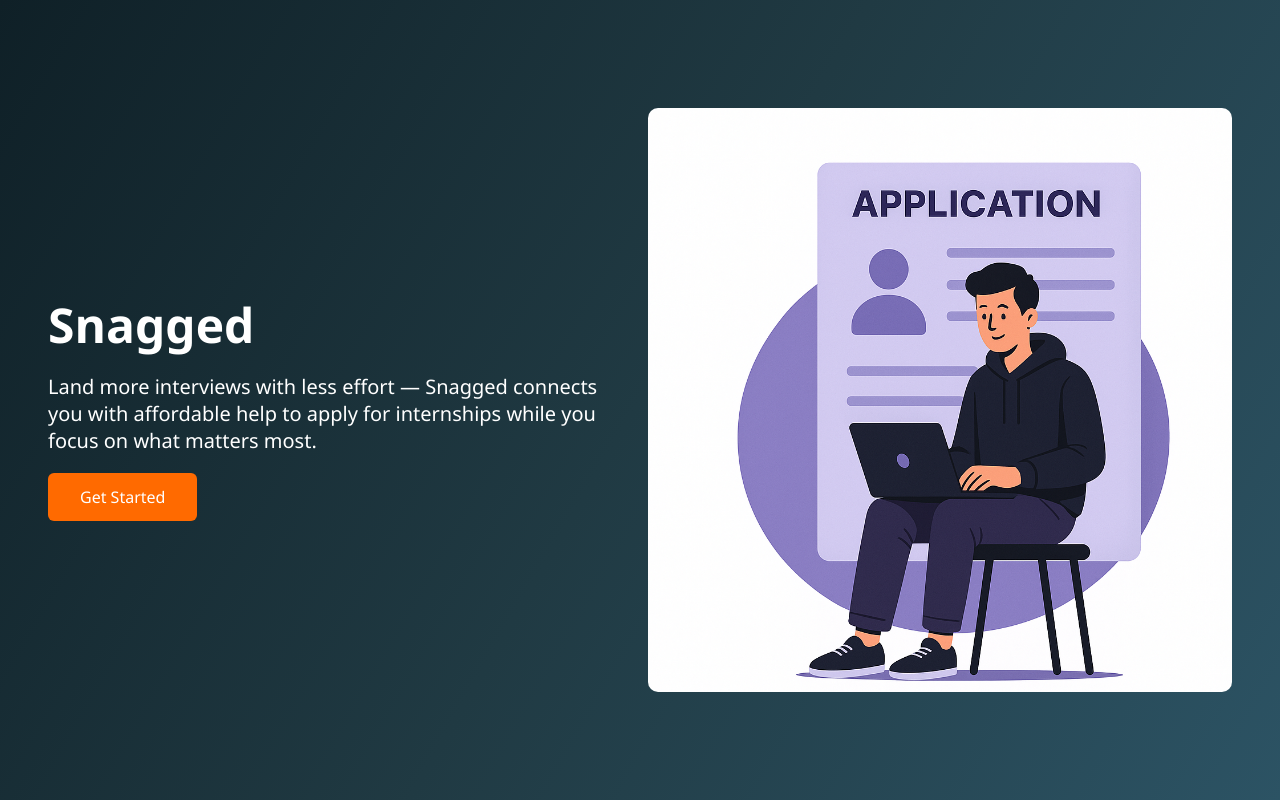
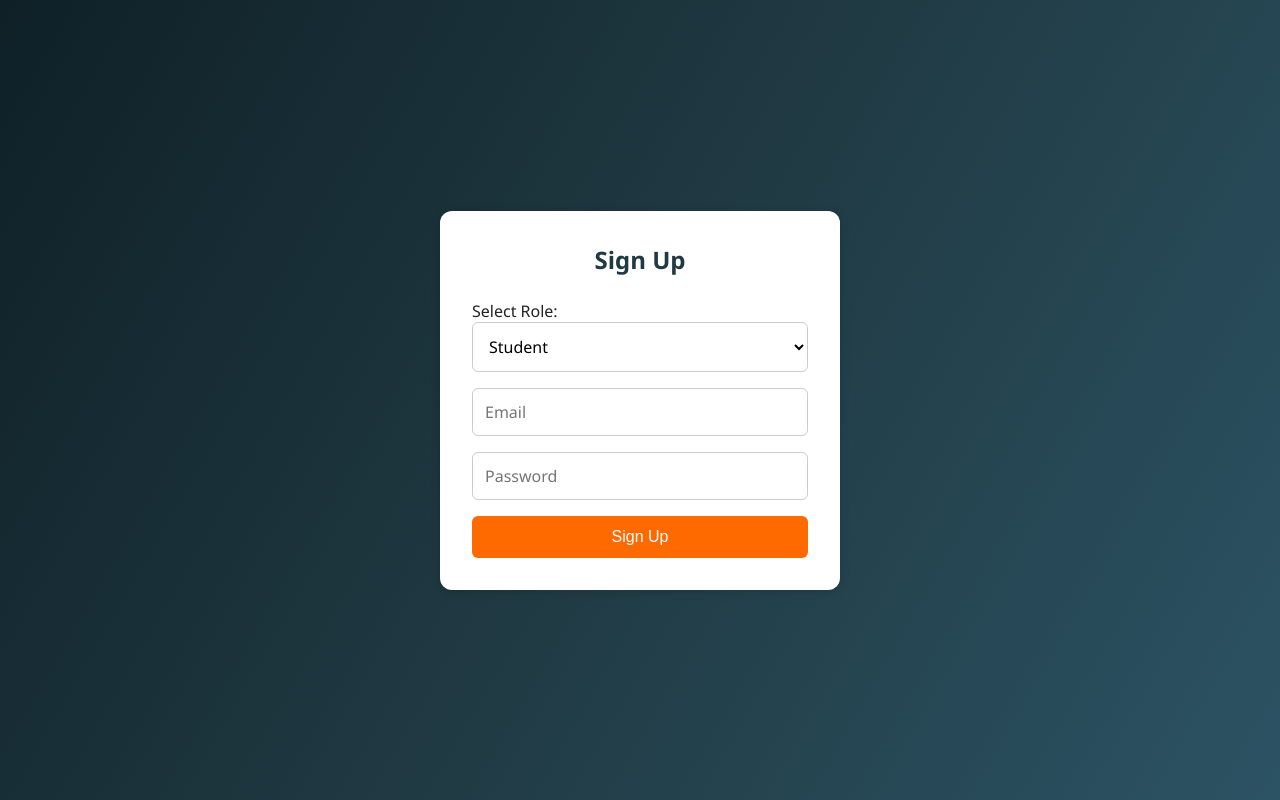
Before and after one commit to JonathanTeklu/jobapplyx, a React (Vite) app in the folder client/: page /signup in a window 1280 px wide. Shown: the top 800 px of the page. Built offline with nearby package versions, Linux system fonts and the light colour scheme.

Commit message:
signup/login changes

```diff
--- a/client/src/App.css
+++ b/client/src/App.css
@@ -16,6 +16,45 @@ body, html {
 .landing {
   width: 100%;
   overflow-x: hidden;
+}
+
+/* Top Navigation */
+.top-nav {
+  display: flex;
+  justify-content: space-between;
+  align-items: center;
+  padding: 1.5rem 2rem;
+  position: absolute;
+  top: 0;
+  width: 100%;
+  z-index: 10;
+  background-color: transparent;
+}
+
+.logo {
+  font-size: 1.5rem;
+  font-weight: bold;
+  color: white;
+}
+
+.nav-buttons {
+  display: flex;
+  gap: 1rem;
+}
+
+.nav-btn {
+  color: white;
+  text-decoration: none;
+  font-weight: 500;
+  padding: 0.5rem 1rem;
+  border: 1px solid white;
+  border-radius: 5px;
+  transition: 0.3s;
+}
+
+.nav-btn:hover {
+  background-color: white;
+  color: #222;
 }
 
 /* Hero */
@@ -120,6 +159,65 @@ body, html {
   color: #fff;
 }
 
+/* Signup Page Styles */
+.signup-container {
+  display: flex;
+  justify-content: center;
+  align-items: center;
+  min-height: 100vh;
+  background: linear-gradient(120deg, #0f2027, #203a43, #2c5364);
+}
+
+.signup-form {
+  background-color: white;
+  padding: 2rem;
+  border-radius: 12px;
+  width: 100%;
+  max-width: 400px;
+  box-shadow: 0 2px 10px rgba(0, 0, 0, 0.15);
+}
+
+.signup-form h2 {
+  text-align: center;
+  margin-bottom: 1.5rem;
+  color: #203a43;
+}
+
+.signup-form input,
+.signup-form select {
+  width: 100%;
+  padding: 0.75rem;
+  margin-bottom: 1rem;
+  border: 1px solid #ccc;
+  border-radius: 6px;
+  font-size: 1rem;
+  font-family: inherit;
+  background-color: white;
+}
+
+.signup-form button {
+  width: 100%;
+  padding: 0.75rem;
+  background-color: #ff6a00;
+  color: white;
+  border: none;
+  border-radius: 6px;
+  font-size: 1rem;
+  cursor: pointer;
+  transition: background-color 0.3s;
+}
+
+.signup-form button:hover {
+  background-color: #e25a00;
+}
+
+.error {
+  color: red;
+  margin-bottom: 1rem;
+  font-size: 0.9rem;
+  text-align: center;
+}
+
 /* Responsive */
 @media (max-width: 768px) {
   .hero {
@@ -144,4 +242,10 @@ body, html {
     width: 100%;
     max-width: none;
   }
+
+  .top-nav {
+    flex-direction: column;
+    gap: 0.75rem;
+    padding: 1rem;
+  }
 }
--- a/client/src/App.jsx
+++ b/client/src/App.jsx
@@ -1,12 +1,17 @@
-import React from 'react';
-import './App.css';
+import { BrowserRouter as Router, Routes, Route } from 'react-router-dom';
 import LandingPage from './pages/LandingPage';
+import SignupPage from './pages/SignupPage'; // 👈 Import the signup component
+// import LoginPage from './pages/LoginPage'; (when you're ready)
 
 function App() {
   return (
-    <div className="App">
-      <LandingPage />
-    </div>
+    <Router>
+      <Routes>
+        <Route path="/" element={<LandingPage />} />
+        <Route path="/signup" element={<SignupPage />} /> {/* 👈 Add this line */}
+        {/* <Route path="/login" element={<LoginPage />} /> */}
+      </Routes>
+    </Router>
   );
 }
 
--- a/client/src/pages/LandingPage.jsx
+++ b/client/src/pages/LandingPage.jsx
@@ -5,6 +5,15 @@ import heroImg from '../assets/hero-application.png';
 const LandingPage = () => {
   return (
     <div className="landing">
+      {/* Top Navigation */}
+      <nav className="top-nav">
+        <div className="logo">Snagged</div>
+        <div className="nav-buttons">
+          <a href="/login" className="nav-btn">Login</a>
+          <a href="/signup" className="nav-btn">Sign Up</a>
+        </div>
+      </nav>
+
       <header className="hero">
         <div className="hero-text">
           <h1>Snagged</h1>
--- /dev/null
+++ b/client/src/pages/SignupPage.jsx
@@ -0,0 +1,78 @@
+import React, { useState } from 'react';
+import '../App.css'; // Adjust path if needed
+
+const SignupPage = () => {
+  const [role, setRole] = useState('student');
+  const [email, setEmail] = useState('');
+  const [password, setPassword] = useState('');
+  const [error, setError] = useState('');
+
+  const isValidEmail = (email) => {
+    // Simple email validation
+    return /^[^\s@]+@[^\s@]+\.[^\s@]+$/.test(email);
+  };
+
+  const isValidPassword = (password) => {
+    // At least one uppercase, one number, one special character, and 8+ characters
+    return /^(?=.*[A-Z])(?=.*\d)(?=.*[@$!%*?&])[A-Za-z\d@$!%*?&]{8,}$/.test(password);
+  };
+
+  const handleSubmit = (e) => {
+    e.preventDefault();
+
+    if (!isValidEmail(email)) {
+      setError('Please enter a valid email address.');
+      return;
+    }
+
+    if (!isValidPassword(password)) {
+      setError(
+        'Password must be at least 8 characters, include an uppercase letter, a number, and a special character.'
+      );
+      return;
+    }
+
+    setError('');
+    console.log(`Signing up as ${role}:`, { email, password });
+    // Proceed to backend call here
+  };
+
+  return (
+    <div className="signup-container">
+      <form className="signup-form" onSubmit={handleSubmit}>
+        <h2>Sign Up</h2>
+
+        <label htmlFor="role">Select Role:</label>
+        <select
+          id="role"
+          value={role}
+          onChange={(e) => setRole(e.target.value)}
+          className="signup-select"
+        >
+          <option value="student">Student</option>
+          <option value="assistant">Assistant</option>
+        </select>
+
+        <input
+          type="email"
+          placeholder="Email"
+          value={email}
+          onChange={(e) => setEmail(e.target.value)}
+        />
+
+        <input
+          type="password"
+          placeholder="Password"
+          value={password}
+          onChange={(e) => setPassword(e.target.value)}
+        />
+
+        {error && <div className="error">{error}</div>}
+
+        <button type="submit">Sign Up</button>
+      </form>
+    </div>
+  );
+};
+
+export default SignupPage;
```
